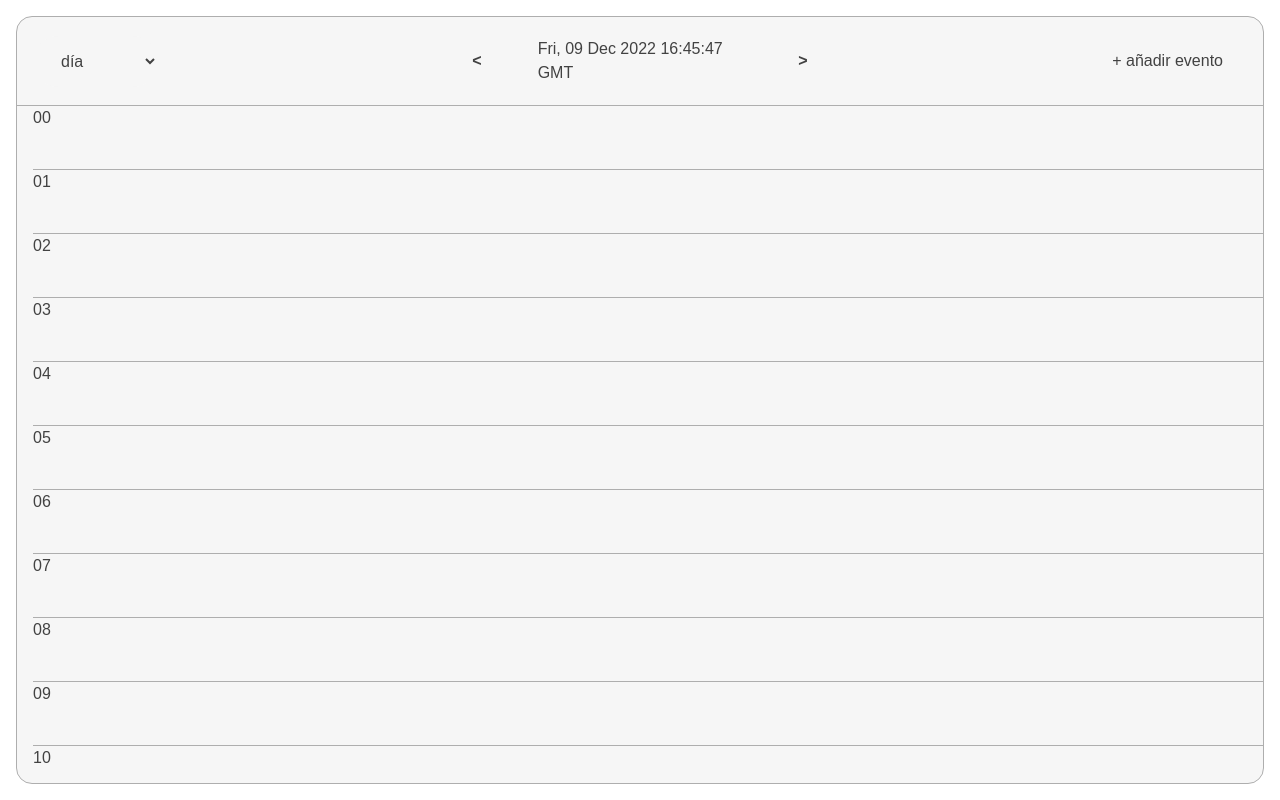
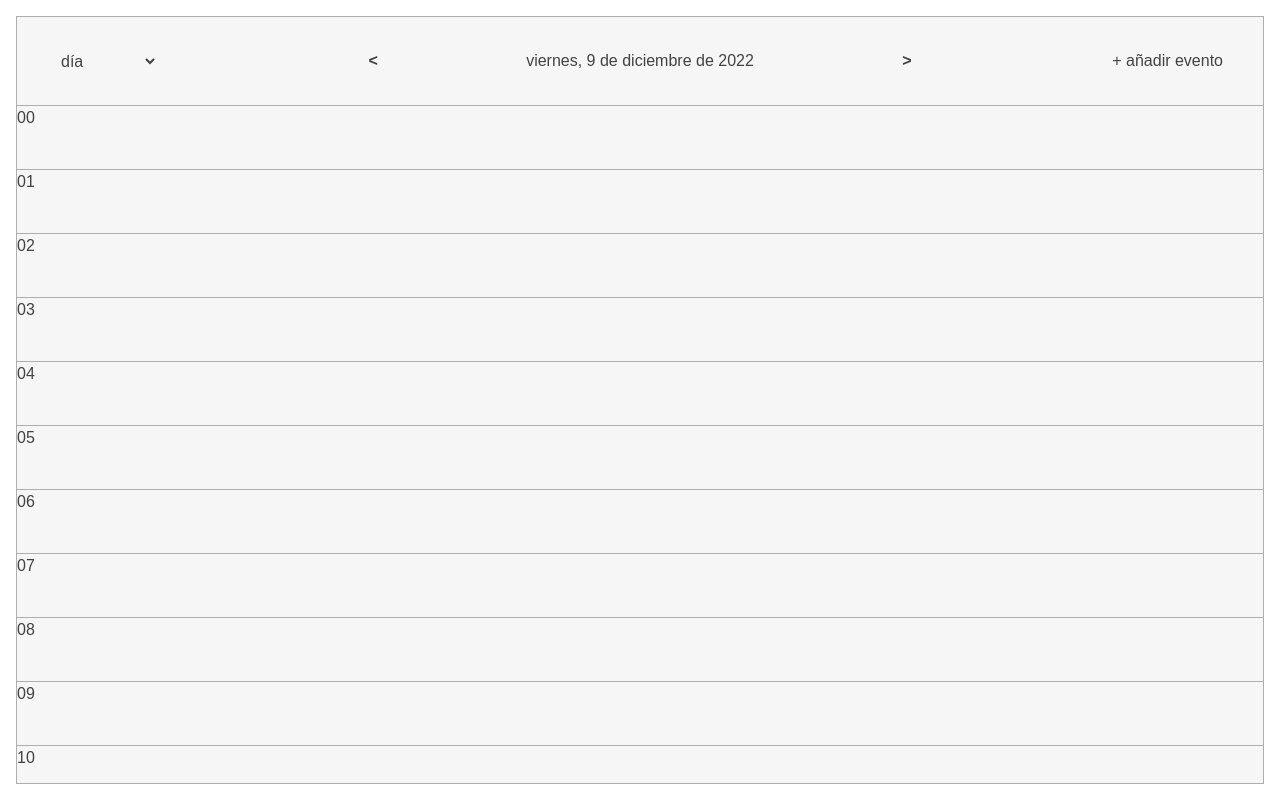
Before and after one commit to Legatus12/Calendario, a Vue app: page / in a window 1280 px wide. Built offline with nearby package versions, Linux system fonts and the light colour scheme.

Commit message:
libreria day.js implementada y vistas funcionales

```diff
--- a/src/components/Calendar.vue
+++ b/src/components/Calendar.vue
@@ -12,16 +12,18 @@
             <div class="date-container">
                 <button class="date-button" @click="getPrevious"><b>&lt;</b></button>
 
-                <div>{{ date }}</div>
-                <!--
-                <div v-if="selectedComponent == Day">{{ date }}</div>
+                <div v-if="selectedComponent == Day">
+                    {{ dayNames[date.subtract(1, 'day').day()] }}, {{ date.date() }} de {{ monthNames[date.month()] }} de {{ date.year() }}
+                </div>
 
                 <div v-if="selectedComponent == Week" class="">
-                     {{ date }}
+                    {{ date.startOf('week').date() }} de {{ monthNames[date.month()] }} de {{ date.year() }}
                 </div>
 
-                <div v-if="selectedComponent == Month">{{ date }}</div>
-                -->
+                <div v-if="selectedComponent == Month">
+                    {{ monthNames[date.month()] }} de {{ date.year() }}
+                </div>
+
                 <button class="date-button" @click="getNext"><b>&gt;</b></button>
             </div>
 
@@ -31,14 +33,14 @@
         </div>
 
         <div class="body-container">
-            <component :is="selectedComponent" :range="null"/>
+            <component :is="selectedComponent" :dayNames="dayNames" :week="week" :month="month" :selectedMonth="selectedMonth" :selectedDay="selectedDay" :currentMonth="currentMonth" />
         </div>
     </div>
 </template>
 
 <script setup>
 
-import { ref, shallowRef, watch } from "vue";
+import { ref, shallowRef, watch, onMounted } from "vue";
 
 import Day from './Day.vue';
 import Week from './Week.vue';
@@ -48,8 +50,22 @@ import AddEvent from "./AddEvent/AddEvent.vue";
 
 import dayjs from 'dayjs';
 import calendar from 'dayjs/plugin/calendar';
+import updateLocale from 'dayjs/plugin/updateLocale';
 
 dayjs.extend(calendar);
+dayjs.extend(updateLocale);
+
+//
+
+const localeObject = {
+    name: 'es',
+    weekStart: 1,
+}
+
+dayjs.locale('es-my-settings', localeObject);
+
+console.log(dayjs().startOf('week'))
+console.log(dayjs().startOf('month').add(1, 'day'))
 
 //
 
@@ -63,45 +79,78 @@ const options = [
 
 let date = ref(dayjs());
 
+let week = ref([]);
+
+let month = ref([]);
+
+const selectedMonth = ref(0);
+
+const selectedDay = ref(0);
+
+const currentMonth = dayjs().month()
+
+const dayNames = [
+    "lunes",
+    "martes",
+    "miércoles",
+    "jueves",
+    "viernes",
+    "sábado",
+    "domingo"
+]
+
+const monthNames = [
+    "enero",
+    "febrero",
+    "marzo",
+    "abril",
+    "mayo",
+    "junio",
+    "julio",
+    "agosto",
+    "septiembre",
+    "octubre",
+    "noviembre",
+    "diciembre"
+]
+
+onMounted(() => {
+    getWeekRange(date.value);
+    getMonthRange(date.value);
+    selectedMonth.value = (date.value.month());
+    selectedDay.value = (date.value.date());
+})
+
 const getWeekRange = (date) => {
-    let range = [];
-    for (let i = 1; i <= 7; i++) {
-        range.push(date.startOf('week').add(i, 'day'))
+    week.value = [];
+    for (let i = 0; i < 7; i++) {
+        week.value.push(date.startOf('week').add(i, 'day'))
     }
-    return range;
 }
 
 const getMonthRange = (date) => {
-    let range = [];
+    month.value = [];
     for (let i = 0; i < date.daysInMonth(); i++) {
-        range.push(date.startOf('month').add(i, 'day'))
+        month.value.push(date.startOf('month').add(i, 'day'))
     }
-    if(range[0].day() != 0){
-        let i = 1;
+
+    //si el mes no comienza en lunes...
+    if(month.value[0].day() != 1){
         let aux = [];
-        do {
-            aux.push(range[0].startOf('week').add(i, 'day'));
-            i++;
-        } while (i != range[0].day());
-        range = [...aux, ...range]
+        for (let i = 0; i < month.value[0].subtract(1, 'day').day(); i++) {
+            aux.push(month.value[0].startOf('week').add(i, 'day'));
+        }
+        month.value = [...aux, ...month.value];
     }
-    /*
-    if(range[range.length - 1].day() != 6){
-        console.log(range[range.length - 1])
-        let i = 1;
+    //si el mes no acaba en domingo...
+    if(month.value[month.value.length - 1].day() != 0){
         let aux = [];
-        do {
-            aux.push(range[0].add(i, 'day'));
-            i++;
-        } while (range[0].add(i, 'day').day() != 7);
-        range = [...range, ...aux]
+        for (let i = 0; i < 6 - month.value[month.value.length - 1].subtract(1, 'day').day(); i++) {
+            aux.push(month.value[month.value.length - 1].add(i + 1, 'day'));
+        }
+        month.value = [...month.value, ...aux];
     }
-    */
-    return range;
 }
-
-console.log(getWeekRange(date.value))
-console.log(getMonthRange(date.value))
 
 const getPrevious = () => {
     switch (selectedComponent.value) {
@@ -135,15 +184,22 @@ const getNext = () => {
     }
 }
 
-watch(date,(nv) => {
-    console.log(nv.$d);
+watch(date,(newDate) => {
+    console.log(newDate.$d);
+    getWeekRange(newDate);
+    getMonthRange(newDate);
+    selectedMonth.value = newDate.month();
+})
+
+watch(selectedComponent,(nc) => {
+    console.log(nc);
 })
 
 </script>
 
 <style scoped>
 .main-container {
-    @apply flex flex-col w-full h-full border-solid border-[1px] border-[#aeaeae] rounded-2xl bg-[#f6f6f6]
+    @apply flex flex-col w-full h-full border-solid border-[1px] border-[#aeaeae] bg-[#f6f6f6]
 }
 
 .header-container {
@@ -151,7 +207,7 @@ watch(date,(nv) => {
 }
 
 .select-container{
-    @apply basis-1/3 p-4
+    @apply basis-1/4 p-4
 }
 
 .select {
@@ -163,7 +219,7 @@ option{
 }
 
 .date-container{
-    @apply basis-1/3 flex justify-between items-center p-4 gap-8
+    @apply basis-1/2 flex justify-between items-center p-4 gap-8
 }
 
 .date-button{
@@ -171,11 +227,11 @@ option{
 }
 
 .option-container{
-    @apply basis-1/3 flex justify-end p-4
+    @apply basis-1/4 flex justify-end p-4
 }
 
 .body-container {
-    @apply basis-11/12 px-4 overflow-y-scroll border-solid border-t-[1px] border-[#aeaeae]
+    @apply basis-11/12 overflow-y-scroll border-solid border-t-[1px] border-[#aeaeae]
 }
 
 .body-container::-webkit-scrollbar {
--- a/src/components/Month.vue
+++ b/src/components/Month.vue
@@ -1,13 +1,64 @@
 <template>
-    <div>
-        <p>component month</p>
+    <div class="month-container">
+        <div class="day-container">
+            <div class="day-header" v-for="index in 7">
+                {{ dayNames[index-1] }}
+            </div>
+        </div>
+        <div class="tile-container">
+            <div class="tile" v-for="day in month">
+                <div v-if="day.month() == selectedMonth" class="w-full h-full flex flex-col p-2">
+                    <div v-if="day.date() == selectedDay && day.month() == currentMonth" class="bg-[#f54f59] text-[#f6f6f6] font-black w-6 text-center rounded">
+                        {{ day.date() }}
+                    </div>
+                    <div v-else>
+                        {{ day.date() }}
+                    </div>
+                    <div>
+
+                    </div>
+                </div>
+                <div v-else class="w-full h-full p-2 bg-[#d6d6d6]">
+                    {{ day.date() }}
+                </div>
+            </div>
+        </div>
     </div>
 </template>
 
 <script setup>
 
+
+const props = defineProps({
+    month: Array,
+    dayNames: Array,
+    selectedMonth: Number,
+    selectedDay: Number,
+    currentMonth: Number
+});
+
 </script>
 
 <style scoped>
 
+.month-container{
+    @apply w-full h-full flex flex-col
+}
+
+.day-container{
+    @apply flex gap-[1px] bg-[#aeaeae] border-solid border-b-[1px] border-[#aeaeae]
+}
+
+.day-header{
+    @apply w-full bg-[#f6f6f6] text-center p-4
+}
+
+.tile-container{
+    @apply h-full grid grid-cols-7 gap-[1px] bg-[#aeaeae]
+}
+
+.tile{
+    @apply w-full h-full bg-[#f6f6f6]
+}
+
 </style>
--- a/src/components/Week.vue
+++ b/src/components/Week.vue
@@ -1,20 +1,30 @@
 <template>
     <div class="week-container">
         <div class="day-container">
-            <div class="day-header" v-for="day in week">
-                {{ day.getDate() }}
-            </div>
-        </div>
-        <div>
-            <!--
-            <div class="drop-zone" @drop="onDrop($event, 12)" @dragenter.prevent @dragover.prevent>
-                <h1>12</h1>
-                <div v-for="item in getList(12)" :key="item.id" class="drag-el" draggable="true"
-                    @dragstart="startDrag($event, item)">
-                    {{ item.title }}
+            <div class="day-column" v-for="day in week">
+                <div class="day-header">
+                    <div class="current"
+                    v-if="day.date() == selectedDay && day.month() == currentMonth" >
+                        <div>
+                            {{ dayNames[day.subtract(1, 'day').day()] }}
+                        </div>
+                        <div>
+                            {{ day.date() }}
+                        </div>
+                    </div>
+                    <div v-else>
+                        <div>
+                            {{ dayNames[day.subtract(1, 'day').day()] }}
+                        </div>
+                        <div>
+                            {{ day.date() }}
+                        </div>
+                    </div>
+                </div>
+                <div class="day-body">
+
                 </div>
             </div>
-            -->
         </div>
     </div>
 </template>
@@ -25,7 +35,10 @@
 import { ref } from 'vue';
 
 const props = defineProps({
-    loadedDay: Object
+    week: Array,
+    dayNames: Array,
+    currentMonth: Number,
+    selectedDay: Number
 });
 
 
@@ -39,12 +52,23 @@ const props = defineProps({
 }
 
 .day-container{
-    @apply flex
+    @apply w-full h-full flex gap-[1px] bg-[#aeaeae] border-solid border-b-[1px] border-[#aeaeae]
+}
+
+.day-column{
+    @apply w-full h-full bg-[#aeaeae] flex flex-col gap-[1px]
 }
 
 .day-header{
-    @apply w-full
+    @apply flex flex-col h-24 items-center justify-center p-2 text-center bg-[#f6f6f6]
 }
 
+.day-body{
+    @apply w-full h-full bg-[#f6f6f6]
+}
+
+.current{
+    @apply w-fit bg-[#f54f59] text-[#f6f6f6] font-black p-2 rounded-2xl
+}
 
 </style>
--- a/src/styles.css
+++ b/src/styles.css
@@ -8,9 +8,9 @@
     margin: 0;
     font-family: 'Secular One', sans-serif;
     transition: 300ms;
-    color: #424242;
 }
 
 html, body, #app{
     width: 100%; height: 100%;
+    color: #424242;
 }
```
